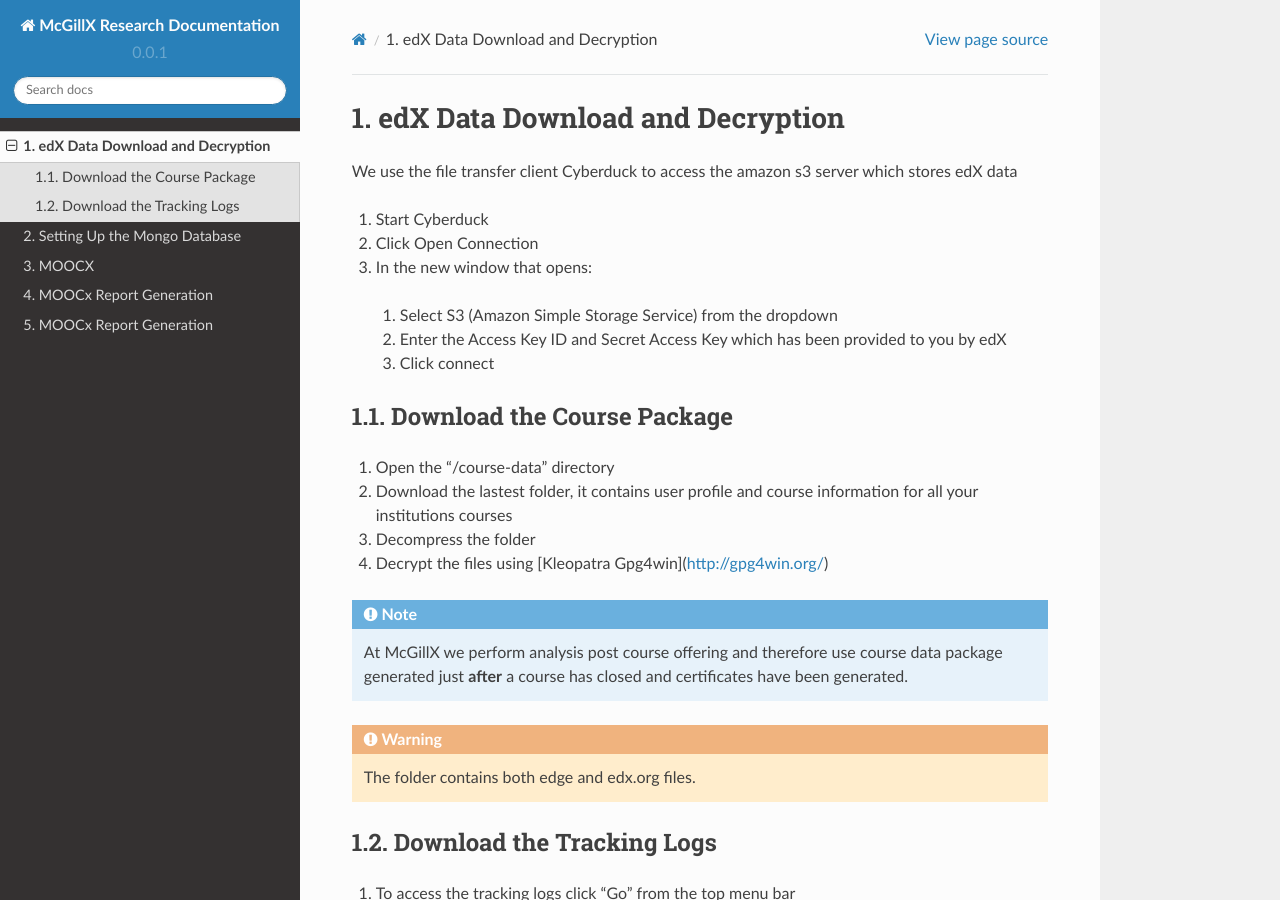
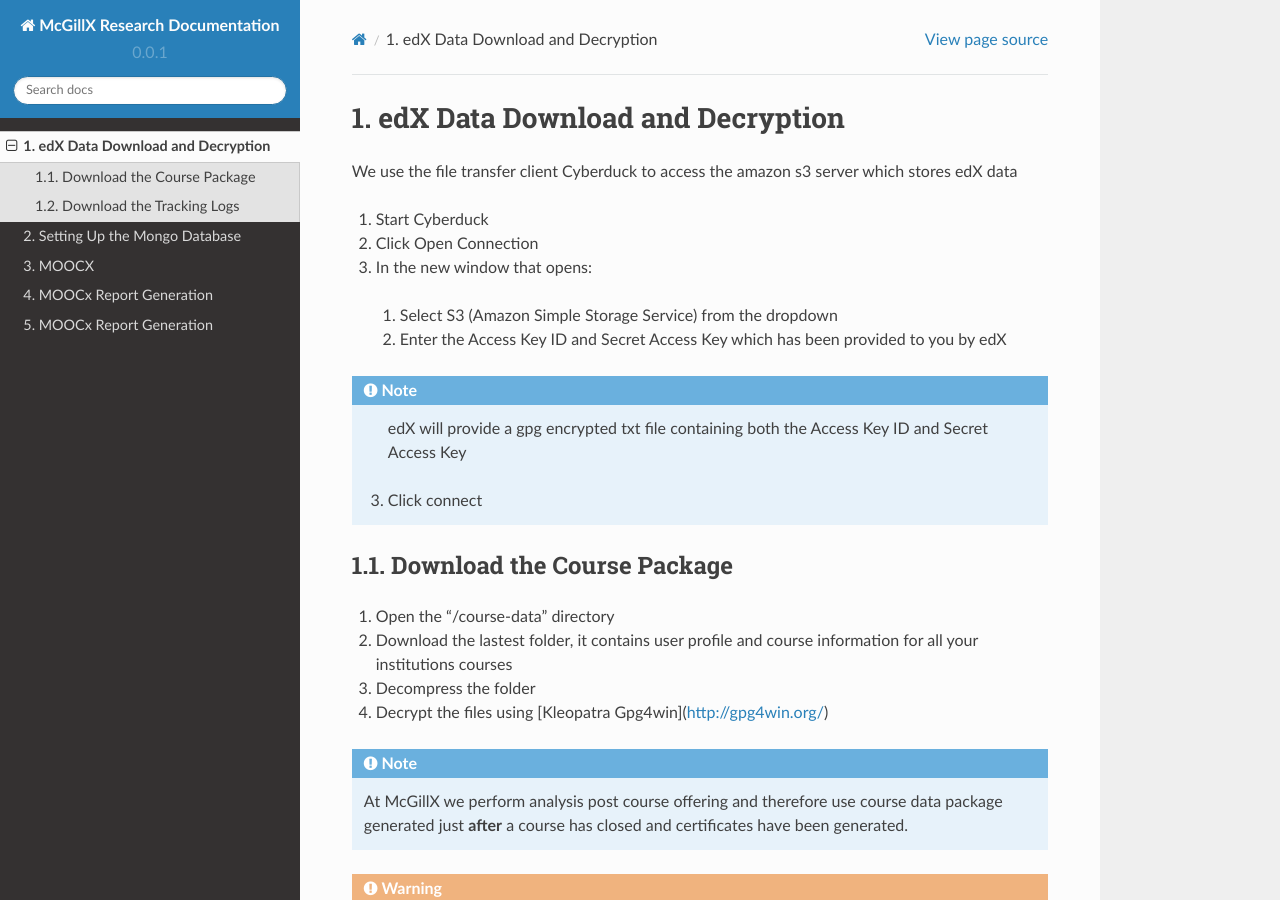
Before and after one commit to McGillX/mcgillx-research-documentation, a Sphinx documentation site: the page built from docs/source/rstfiles/edx_data_download_and_decryption.rst, in a window 1280 px wide and 900 px high. Built offline with Sphinx 7.4.7 and the Read the Docs theme 2.0.0, drawn with Linux system fonts in a browser that asks for light colours; pages that are not in the unit, such as notebooks, are missing from menus.

Commit message:
Update edx_data_download_and_decryption.rst

```diff
--- a/docs/source/rstfiles/edx_data_download_and_decryption.rst
+++ b/docs/source/rstfiles/edx_data_download_and_decryption.rst
@@ -8,6 +8,8 @@
 3. In the new window that opens:
  1. Select S3 (Amazon Simple Storage Service) from the dropdown
  2. Enter the Access Key ID and Secret Access Key which has been provided to you by edX
+.. note::
+  edX will provide a gpg encrypted txt file containing both the Access Key ID and Secret Access Key
  3. Click connect
 
 Download the Course Package
```
